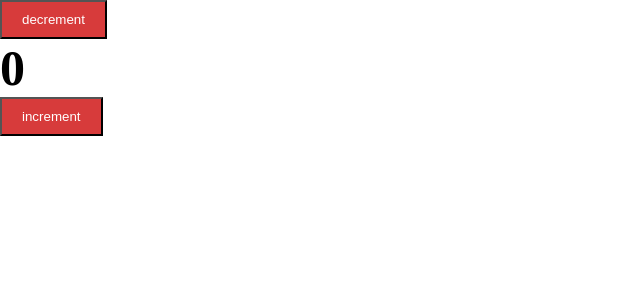
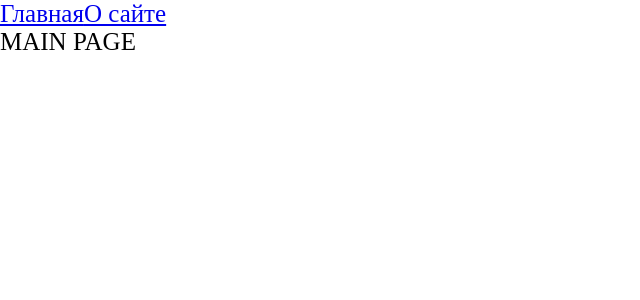
Before and after one commit to khramov23/news-portal, a React app: page / in a window 1280 px wide. Shown: the top 300 px of the page, without its empty margins (0-640 px from the left). Built offline with nearby package versions, Linux system fonts and the light colour scheme.

Commit message:
add pages lazy loading

```diff
--- a/package.json
+++ b/package.json
@@ -30,6 +30,7 @@
   },
   "dependencies": {
     "react": "^17.0.2",
-    "react-dom": "^17.0.2"
+    "react-dom": "^17.0.2",
+    "react-router-dom": "^6.2.1"
   }
 }
--- a/src/components/App.tsx
+++ b/src/components/App.tsx
@@ -1,12 +1,22 @@
-import React from 'react';
-import Counter from "./Counter";
+import React, {Suspense} from 'react';
 
 import '../index.scss'
+import {Link, Route, Routes} from "react-router-dom";
+import {AboutPageAsync} from "../pages/AboutPage/AboutPage.async";
+import {MainPageAsync} from "../pages/MainPage/MainPage.async";
 
 const App = () => {
     return (
         <div className='app'>
-            <Counter />
+            <Link to='/'>Главная</Link>
+            <Link to='/about'>О сайте</Link>
+            <Suspense fallback={<h1>Loading...</h1>}>
+                <Routes>
+                    <Route path='/about' element={<AboutPageAsync/>}/>
+                    <Route path='/' element={<MainPageAsync/>}/>
+                </Routes>
+            </Suspense>
+
         </div>
     );
 };
--- a/src/index.tsx
+++ b/src/index.tsx
@@ -1,8 +1,11 @@
 import {render} from "react-dom";
 import App from "./components/App";
+import {BrowserRouter} from "react-router-dom";
 
 
 render(
-    <App />,
+    <BrowserRouter>
+        <App />
+    </BrowserRouter>,
     document.getElementById('root')
 )
--- /dev/null
+++ b/src/pages/AboutPage/AboutPage.async.ts
@@ -0,0 +1,8 @@
+import {lazy} from "react";
+
+export const AboutPageAsync = lazy(() => new Promise((resolve) => {
+    setTimeout(() => {
+        // @ts-ignore
+        resolve(import('./AboutPage'))
+    }, 1000)
+}))
--- /dev/null
+++ b/src/pages/AboutPage/AboutPage.tsx
@@ -0,0 +1,11 @@
+import React from 'react';
+
+const AboutPage = () => {
+    return (
+        <div>
+            ABOUT PAGE
+        </div>
+    );
+};
+
+export default AboutPage;
--- /dev/null
+++ b/src/pages/MainPage/MainPage.async.tsx
@@ -0,0 +1,8 @@
+import {lazy} from "react";
+
+export const MainPageAsync = lazy(() => new Promise((resolve) => {
+    setTimeout(() => {
+        // @ts-ignore
+        resolve(import('./MainPage'))
+    }, 1000)
+}))
--- /dev/null
+++ b/src/pages/MainPage/MainPage.tsx
@@ -0,0 +1,11 @@
+import React from 'react';
+
+const MainPage = () => {
+    return (
+        <div>
+            MAIN PAGE
+        </div>
+    );
+};
+
+export default MainPage;
--- a/tsconfig.json
+++ b/tsconfig.json
@@ -2,7 +2,7 @@
   "compilerOptions": {
     "outDir": "./dist/",
     "noImplicitAny": true,
-    "module": "es6",
+    "module": "ESNext",
     "target": "es5",
     "jsx": "react-jsx",
     "allowJs": true,
```
Also changed, not shown: 2 other files (tests, documents, lock files or other folders).
